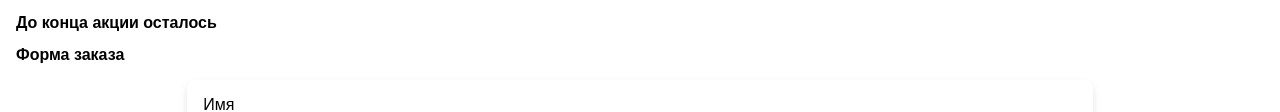
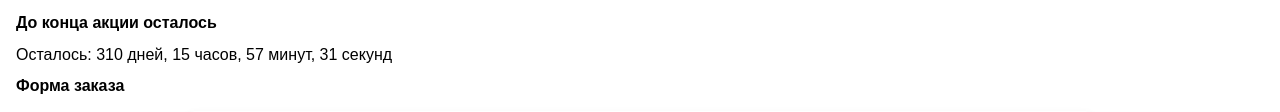
Before and after one commit to Panik-13/LAB_3_Pan, a plain HTML site: page index.html in a window 1280 px wide. Shown: the part 3052-3164 px from the top of the page. Drawn offline with Linux system fonts and the light colour scheme.

Commit message:
Update index.html

```diff
--- a/index.html
+++ b/index.html
@@ -159,10 +159,36 @@
 
                     <section id="timer">
                         <h2>До конца акции осталось</h2>
-                        <div id="countdown"></div>
+                        <div id="countdown">Обратный отсчёт...</div>
+
+                        <script>
+                            const targetDate = new Date('2025-12-31T23:59:59').getTime();
+                            function updateCountdown() {
+                                const now = new Date().getTime();
+                                const timeLeft = targetDate - now;
+                                const days = Math.floor(timeLeft / (1000 * 60 * 60 * 24));
+                                const hours = Math.floor((timeLeft % (1000 * 60 * 60 * 24)) / (1000 * 60 * 60));
+                                const minutes = Math.floor((timeLeft % (1000 * 60 * 60)) / (1000 * 60));
+                                const seconds = Math.floor((timeLeft % (1000 * 60)) / 1000);
+                                const countdownEl = document.getElementById('countdown');
+
+                                if (timeLeft <= 0) {
+                                    countdownEl.innerHTML = "Время истекло!";
+                                    clearInterval(interval);
+                                } else {
+
+                                    countdownEl.innerHTML = `
+                                        Осталось: ${days} дней, ${hours} часов, ${minutes} минут, ${seconds} секунд
+                                    `;
+                                }
+                            }
+                            const interval = setInterval(updateCountdown, 1000);
+                            updateCountdown();
+                        </script>
+
                     </section>
 
-                    <script src="script.js"></script>
+
 
                     <section id="order">
                         <h2>Форма заказа</h2>
```
